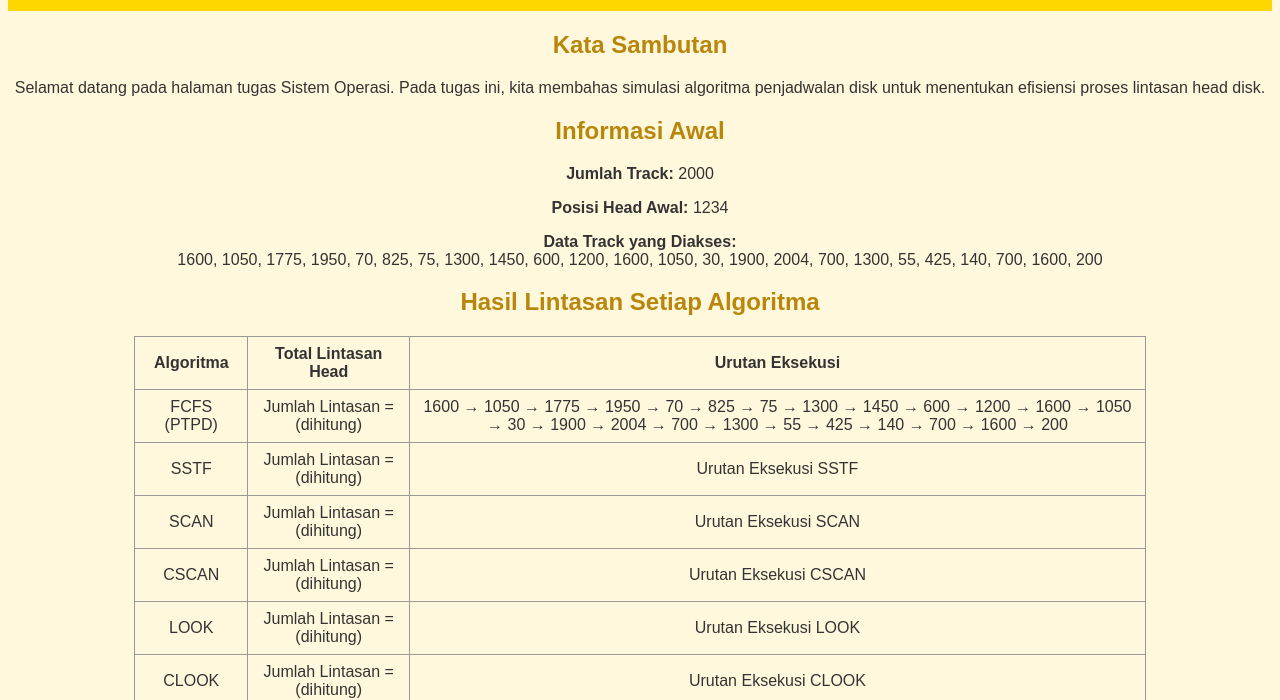
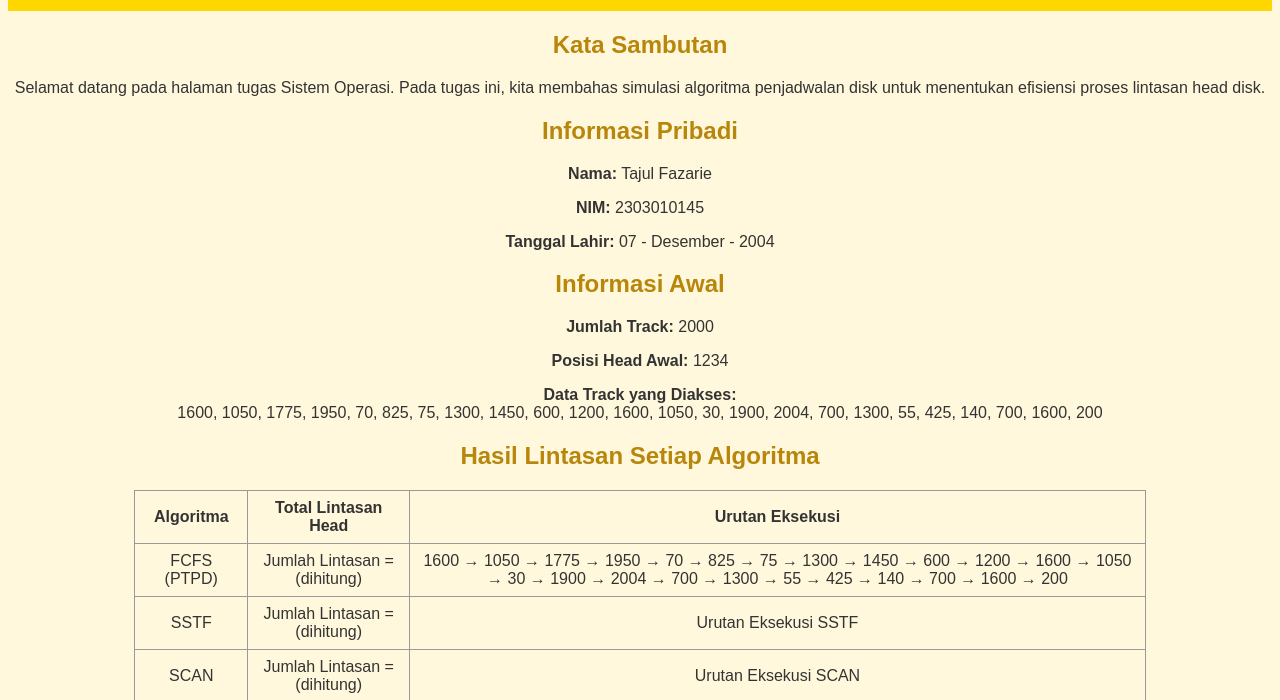
Before and after one commit to TajulFazarie/Tajul.github.io, a plain HTML site: page tugas1.html in a window 1280 px wide. Shown: the part 97-797 px from the top of the page. Drawn offline with Linux system fonts and the light colour scheme.

Commit message:
Update tugas1.html

```diff
--- a/tugas1.html
+++ b/tugas1.html
@@ -19,6 +19,11 @@
     <main>
         <h2>Kata Sambutan</h2>
         <p>Selamat datang pada halaman tugas Sistem Operasi. Pada tugas ini, kita membahas simulasi algoritma penjadwalan disk untuk menentukan efisiensi proses lintasan head disk.</p>
+
+        <h2>Informasi Pribadi</h2>
+        <p><strong>Nama:</strong> Tajul Fazarie</p>
+        <p><strong>NIM:</strong> 2303010145</p>
+        <p><strong>Tanggal Lahir:</strong> 07 - Desember - 2004</p>
 
         <h2>Informasi Awal</h2>
         <p><strong>Jumlah Track:</strong> 2000</p>
```
